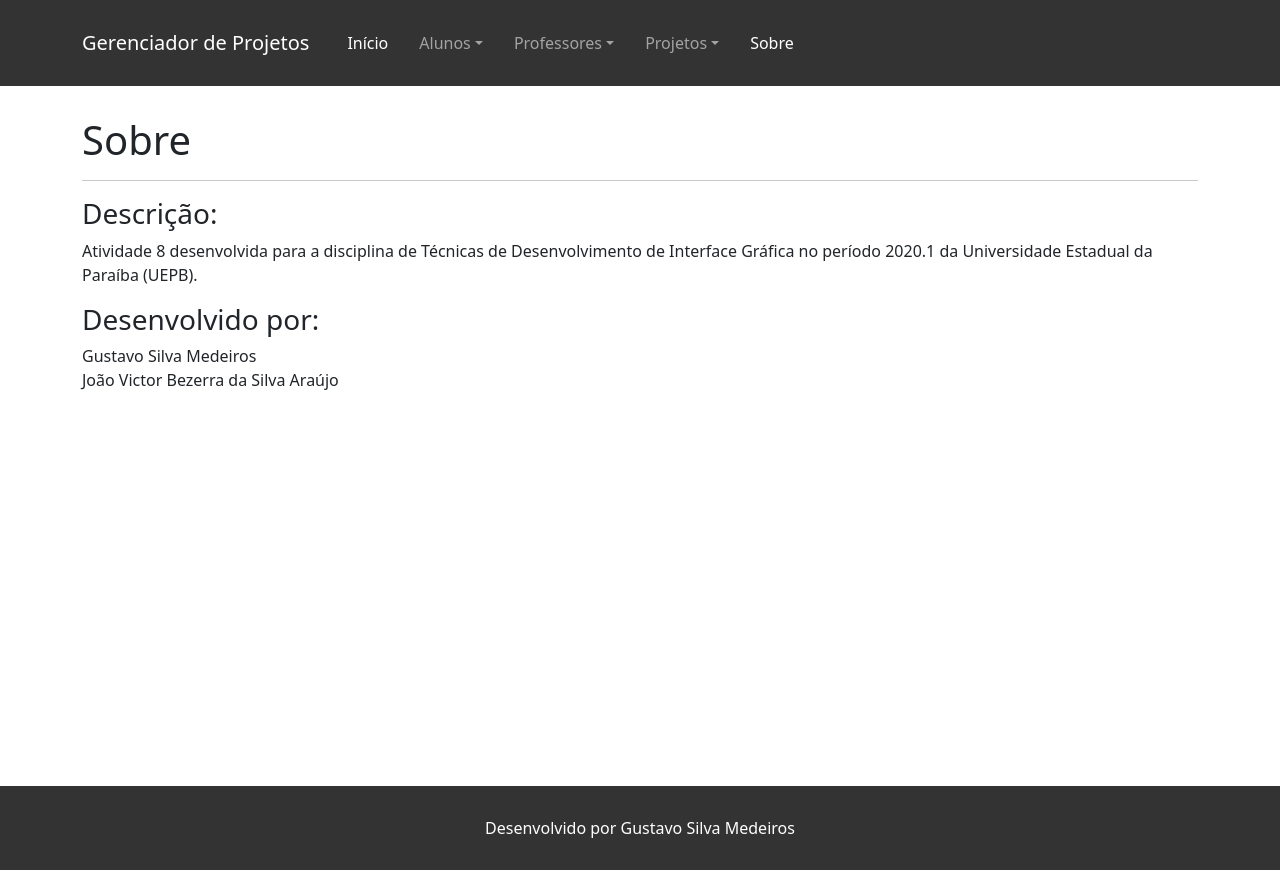
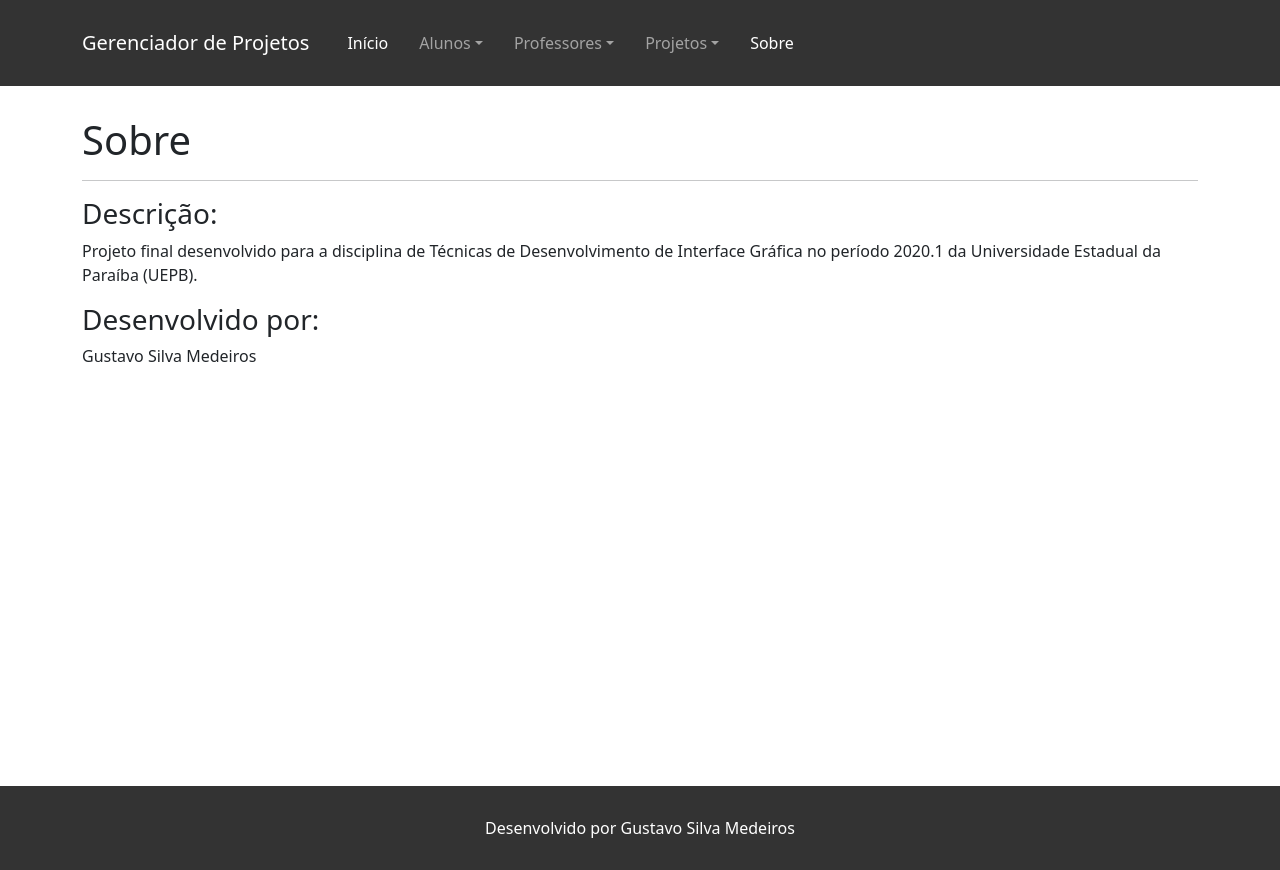
Before and after one commit to ghustavosm/tdig-projeto-final, a React (Create React App) app: page /sobre in a window 1280 px wide. Built offline with nearby package versions, Linux system fonts and the light colour scheme.

Commit message:
Atualização da página sobre

```diff
--- a/src/pages/Sobre.js
+++ b/src/pages/Sobre.js
@@ -9,10 +9,9 @@ const Sobre = () => {
         <h1>Sobre</h1>
         <hr />
         <h3>Descrição:</h3>
-        <p>Atividade 8 desenvolvida para a disciplina de Técnicas de Desenvolvimento de Interface Gráfica no período 2020.1 da Universidade Estadual da Paraíba (UEPB).</p>
+        <p>Projeto final desenvolvido para a disciplina de Técnicas de Desenvolvimento de Interface Gráfica no período 2020.1 da Universidade Estadual da Paraíba (UEPB).</p>
         <h3>Desenvolvido por:</h3>
-        <p>Gustavo Silva Medeiros<br />
-        João Victor Bezerra da Silva Araújo</p>
+        <p>Gustavo Silva Medeiros</p>
     </div>
   )
 };
```
Also changed, not shown: 1 other file (tests, documents, lock files or other folders).
